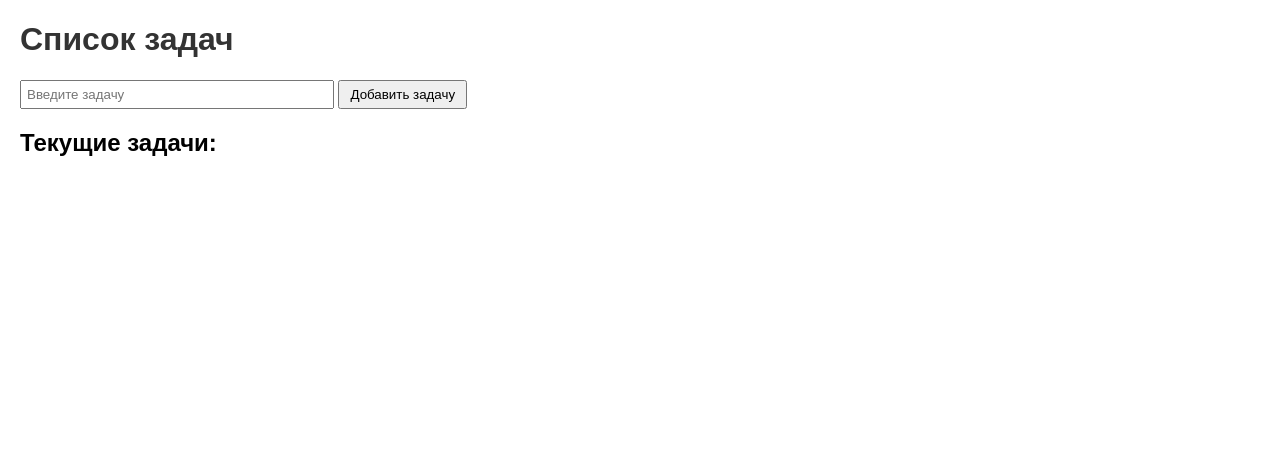
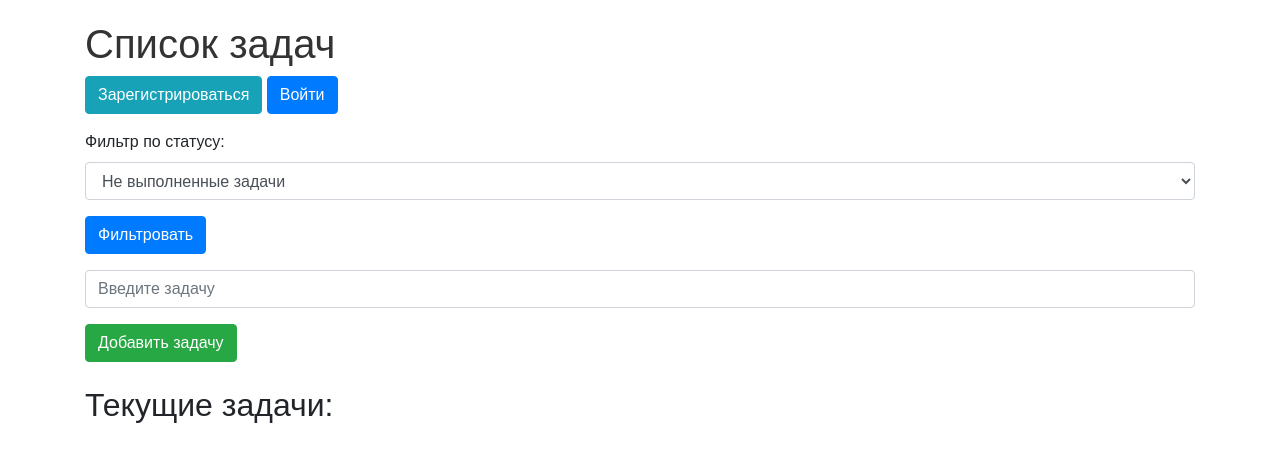
Before and after one commit to Mgorlenkov/Test, a Flask app: template templates/index.html in a window 1280 px wide. Shown: the top 462 px of the page. Run offline with Flask 3, Linux system fonts and the light colour scheme; the template is opened without the code that fills it, so the values that code supplies are empty; parts of the project's set-up code (start-up, migrations or seed data) failed here and were passed over; some libraries are stand-ins or nearby versions.

Commit message:
add logining commit 2

```diff
--- a/app.py
+++ b/app.py
@@ -1,9 +1,11 @@
 #app.py
 import logging
 import os
-from flask import Flask, render_template, request, redirect, url_for
+from flask import Flask, render_template, request, redirect, url_for, flash
 from flask_sqlalchemy import SQLAlchemy
 from flask_migrate import Migrate, upgrade
+from flask_login import LoginManager, UserMixin, login_user, login_required, logout_user, current_user
+from flask_bcrypt import Bcrypt
 from sqlalchemy import create_engine, inspect
 from sqlalchemy.exc import OperationalError
 
@@ -13,6 +15,7 @@ logging.basicConfig(level=logging.DEBUG, format='%(asctime)s - %(levelname)s - %
 # Инициализация Flask приложения
 app = Flask(__name__)
 app.config.from_object('config.Config')
+app.secret_key = os.environ.get('SECRET_KEY') or 'your_secret_key'
 
 # Инициализация SQLAlchemy
 db = SQLAlchemy(app)
@@ -20,13 +23,42 @@ db = SQLAlchemy(app)
 # Инициализация Flask-Migrate
 migrate = Migrate(app, db)
 
-# Определение модели Task
+# Инициализация Flask-Login
+login_manager = LoginManager()
+login_manager.init_app(app)
+login_manager.login_view = 'login'
+
+# Инициализация Flask-Bcrypt
+bcrypt = Bcrypt(app)
+
+# Модель User
+class User(db.Model, UserMixin):
+    id = db.Column(db.Integer, primary_key=True)
+    username = db.Column(db.String(150), unique=True, nullable=False)
+    password_hash = db.Column(db.String(128), nullable=False)
+    role = db.Column(db.String(50), default='user', nullable=False)
+
+    def set_password(self, password):
+        self.password_hash = bcrypt.generate_password_hash(password).decode('utf-8')
+
+    def check_password(self, password):
+        return bcrypt.check_password_hash(self.password_hash, password)
+
+# Модель Task
 class Task(db.Model):
     id = db.Column(db.Integer, primary_key=True)
     description = db.Column(db.String(255), nullable=False)
+    completed = db.Column(db.Boolean, default=False)
+    user_id = db.Column(db.Integer, db.ForeignKey('user.id'), nullable=False)
+    user = db.relationship('User', backref=db.backref('tasks', lazy=True))
 
     def __repr__(self):
         return f'<Task {self.description}>'
+
+# Функция для загрузки пользователя по ID
+@login_manager.user_loader
+def load_user(user_id):
+    return User.query.get(int(user_id))
 
 # Функция для выполнения миграций
 def apply_migrations():
@@ -100,11 +132,12 @@ initialize_database()
 
 # Главная страница с формой и списком задач
 @app.route('/', methods=['GET', 'POST'])
+@login_required
 def index():
     if request.method == 'POST':
         task_description = request.form.get('task')
         if task_description:
-            new_task = Task(description=task_description)
+            new_task = Task(description=task_description, user=current_user)
             db.session.add(new_task)
             try:
                 db.session.commit()
@@ -113,18 +146,25 @@ def index():
                 db.session.rollback()
         return redirect(url_for('index'))
 
-    try:
-        tasks = Task.query.all()
-    except Exception as e:
-        app.logger.error(f"Error querying tasks: {e}")
-        tasks = []
-    return render_template('index.html', tasks=tasks)
+    filter_completed = request.args.get('completed', type=bool)
+    if filter_completed is None:
+        tasks = current_user.tasks
+    elif filter_completed:
+        tasks = current_user.tasks.filter_by(completed=True).all()
+    else:
+        tasks = current_user.tasks.filter_by(completed=False).all()
+
+    return render_template('index.html', tasks=tasks, filter_completed=filter_completed)
 
 # Удаление задачи
 @app.route('/delete/<int:task_id>')
+@login_required
 def delete_task(task_id):
     try:
         task = Task.query.get_or_404(task_id)
+        if task.user != current_user:
+            flash('Вы можете удалять только свои задачи.', 'danger')
+            return redirect(url_for('index'))
         db.session.delete(task)
         db.session.commit()
     except Exception as e:
@@ -134,10 +174,15 @@ def delete_task(task_id):
 
 # Обновление задачи
 @app.route('/update/<int:task_id>', methods=['GET', 'POST'])
+@login_required
 def update_task(task_id):
     task = Task.query.get_or_404(task_id)
+    if task.user != current_user:
+        flash('Вы можете обновлять только свои задачи.', 'danger')
+        return redirect(url_for('index'))
     if request.method == 'POST':
         task.description = request.form.get('task')
+        task.completed = 'completed' in request.form
         try:
             db.session.commit()
         except Exception as e:
@@ -146,5 +191,80 @@ def update_task(task_id):
         return redirect(url_for('index'))
     return render_template('update.html', task=task)
 
+# Фильтрация задач по статусу
+@app.route('/filter', methods=['POST'])
+@login_required
+def filter_tasks():
+    completed = 'completed' in request.form
+    return redirect(url_for('index', completed=completed))
+
+# Регистрация пользователя
+@app.route('/register', methods=['GET', 'POST'])
+def register():
+    if request.method == 'POST':
+        username = request.form.get('username')
+        password = request.form.get('password')
+        if not username or not password:
+            flash('Пожалуйста, заполните все поля.', 'danger')
+            return redirect(url_for('register'))
+
+        existing_user = User.query.filter_by(username=username).first()
+        if existing_user:
+            flash('Пользователь с таким именем уже существует.', 'danger')
+            return redirect(url_for('register'))
+
+        new_user = User(username=username)
+        new_user.set_password(password)
+        db.session.add(new_user)
+        try:
+            db.session.commit()
+            flash('Регистрация успешна!', 'success')
+            return redirect(url_for('login'))
+        except Exception as e:
+            app.logger.error(f"Error registering user: {e}")
+            db.session.rollback()
+            flash('Произошла ошибка при регистрации.', 'danger')
+
+    return render_template('register.html')
+
+# Вход пользователя
+@app.route('/login', methods=['GET', 'POST'])
+def login():
+    if request.method == 'POST':
+        username = request.form.get('username')
+        password = request.form.get('password')
+        if not username or not password:
+            flash('Пожалуйста, заполните все поля.', 'danger')
+            return redirect(url_for('login'))
+
+        user = User.query.filter_by(username=username).first()
+        if user and user.check_password(password):
+            login_user(user)
+            flash('Вход успешен!', 'success')
+            return redirect(url_for('index'))
+        else:
+            flash('Неверное имя пользователя или пароль.', 'danger')
+
+    return render_template('login.html')
+
+# Выход пользователя
+@app.route('/logout')
+@login_required
+def logout():
+    logout_user()
+    flash('Вы вышли из системы.', 'info')
+    return redirect(url_for('login'))
+
+# Страница администратора
+@app.route('/admin')
+@login_required
+def admin():
+    if current_user.role != 'admin':
+        flash('Доступ запрещен.', 'danger')
+        return redirect(url_for('index'))
+
+    users = User.query.all()
+    return render_template('admin.html', users=users)
+
 if __name__ == '__main__':
     app.run(debug=True)
--- a/config.py
+++ b/config.py
@@ -5,3 +5,4 @@ class Config(object):
     SQLALCHEMY_DATABASE_URI = os.environ.get('DATABASE_URL') or \
         'sqlite:///' + os.path.join(os.path.abspath(os.path.dirname(__file__)), 'tasks.db')
     SQLALCHEMY_TRACK_MODIFICATIONS = False
+    SECRET_KEY = os.environ.get('SECRET_KEY') or 'your_secret_key'
--- a/requirements.txt
+++ b/requirements.txt
@@ -1,6 +1,9 @@
 Flask==2.3.2
 Flask-Migrate==3.1.0
 Flask-SQLAlchemy==2.5.1
+Flask-Login==0.6.2
+Flask-Bcrypt==0.7.1
 gunicorn==20.1.0
 psycopg2-binary==2.9.5
 SQLAlchemy==1.4.46
+python-dotenv==1.0.0
--- a/templates/index.html
+++ b/templates/index.html
@@ -4,6 +4,7 @@
 <head>
     <meta charset="UTF-8">
     <title>Список задач</title>
+    <link href="https://stackpath.bootstrapcdn.com/bootstrap/4.5.2/css/bootstrap.min.css" rel="stylesheet">
     <style>
         body {
             font-family: Arial, sans-serif;
@@ -12,42 +13,61 @@
         h1 {
             color: #333;
         }
-        form {
-            margin-bottom: 20px;
-        }
-        input[type="text"] {
-            padding: 5px;
-            width: 300px;
-        }
-        button {
-            padding: 5px 10px;
-        }
-        ol {
-            list-style-type: decimal;
-        }
         .task-actions {
             margin-top: 5px;
+        }
+        .completed {
+            text-decoration: line-through;
+            color: #888;
         }
     </style>
 </head>
 <body>
+    <div class="container">
         <h1>Список задач</h1>
-    <form method="post">
-        <input type="text" name="task" placeholder="Введите задачу" required>
-        <button type="submit">Добавить задачу</button>
+        <div class="mb-3">
+            <a href="{{ url_for('register') }}" class="btn btn-info">Зарегистрироваться</a>
+            <a href="{{ url_for('login') }}" class="btn btn-primary">Войти</a>
+            {% if current_user.is_authenticated %}
+                <a href="{{ url_for('logout') }}" class="btn btn-danger">Выйти</a>
+                {% if current_user.role == 'admin' %}
+                    <a href="{{ url_for('admin') }}" class="btn btn-warning">Админ-панель</a>
+                {% endif %}
+            {% endif %}
+        </div>
+        <form method="post" action="{{ url_for('filter_tasks') }}">
+            <div class="form-group">
+                <label for="status">Фильтр по статусу:</label>
+                <select class="form-control" id="status" name="status">
+                    <option value="">Все задачи</option>
+                    <option value="completed" {% if filter_completed is not none and filter_completed %}selected{% endif %}>Выполненные задачи</option>
+                    <option value="not_completed" {% if filter_completed is not none and not filter_completed %}selected{% endif %}>Не выполненные задачи</option>
+                </select>
+            </div>
+            <button type="submit" class="btn btn-primary">Фильтровать</button>
         </form>
 
-    <h2>Текущие задачи:</h2>
-    <ol>
+        <form method="post" class="mt-3">
+            <div class="form-group">
+                <input type="text" class="form-control" name="task" placeholder="Введите задачу" required>
+            </div>
+            <button type="submit" class="btn btn-success">Добавить задачу</button>
+        </form>
+
+        <h2 class="mt-4">Текущие задачи:</h2>
+        <ul class="list-group">
             {% for task in tasks %}
-            <li>
+                <li class="list-group-item">
+                    <span class="{% if task.completed %}completed{% endif %}">
                         {{ task.description }}
-                <div class="task-actions">
-                    <a href="{{ url_for('update_task', task_id=task.id) }}">Изменить</a>
-                    <a href="{{ url_for('delete_task', task_id=task.id) }}">Удалить</a>
+                    </span>
+                    <div class="task-actions float-right">
+                        <a href="{{ url_for('update_task', task_id=task.id) }}" class="btn btn-warning btn-sm">Изменить</a>
+                        <a href="{{ url_for('delete_task', task_id=task.id) }}" class="btn btn-danger btn-sm">Удалить</a>
                     </div>
                 </li>
             {% endfor %}
-    </ol>
+        </ul>
+    </div>
 </body>
 </html>
```
Also changed, not shown: templates/update.html (+16 -16 lines), 1 other file. Lines whose indentation alone changed are shown as unchanged.
